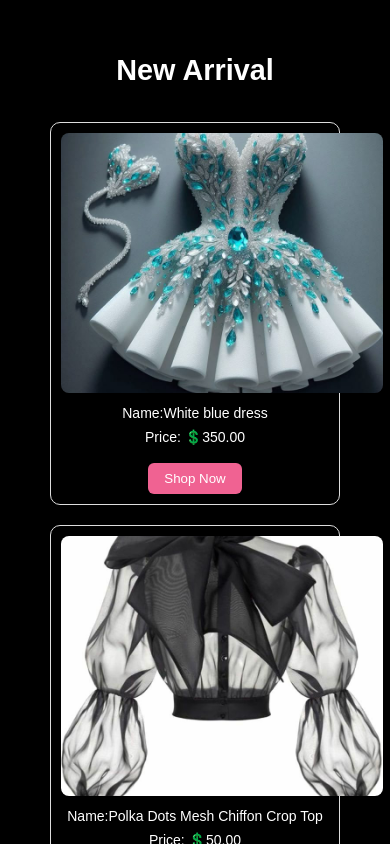
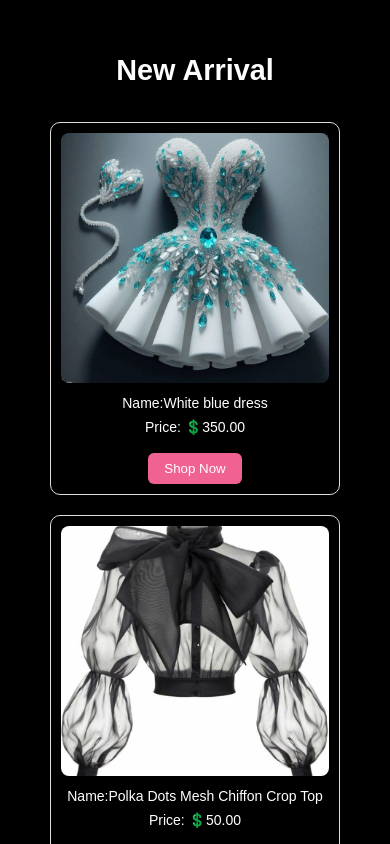
Before and after one commit to Anit81/e-commerce-website, a React (Vite) app: page / in a window 390 px wide. Shown: the part 1760-2604 px from the top of the page. Built offline with nearby package versions, Linux system fonts and the light colour scheme.

Commit message:
Update home.css

```diff
--- a/src/components/home.css
+++ b/src/components/home.css
@@ -212,7 +212,7 @@
   gap: 20px;
 }
  .new-arrival-grid img {
-  width: 120%;
-  height: 260px;
+  width: 100%;
+  max-width:500px;
  }
 }
```
